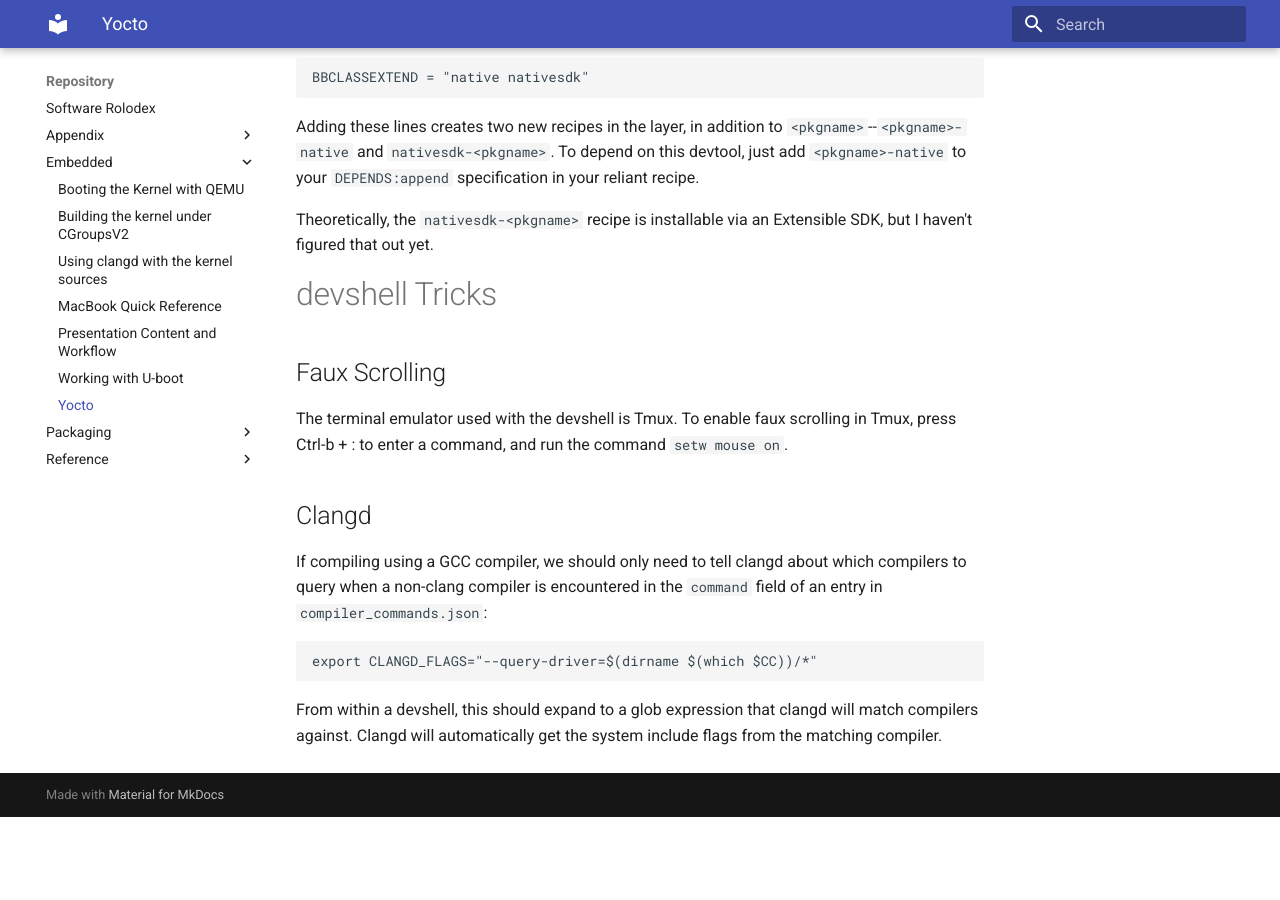
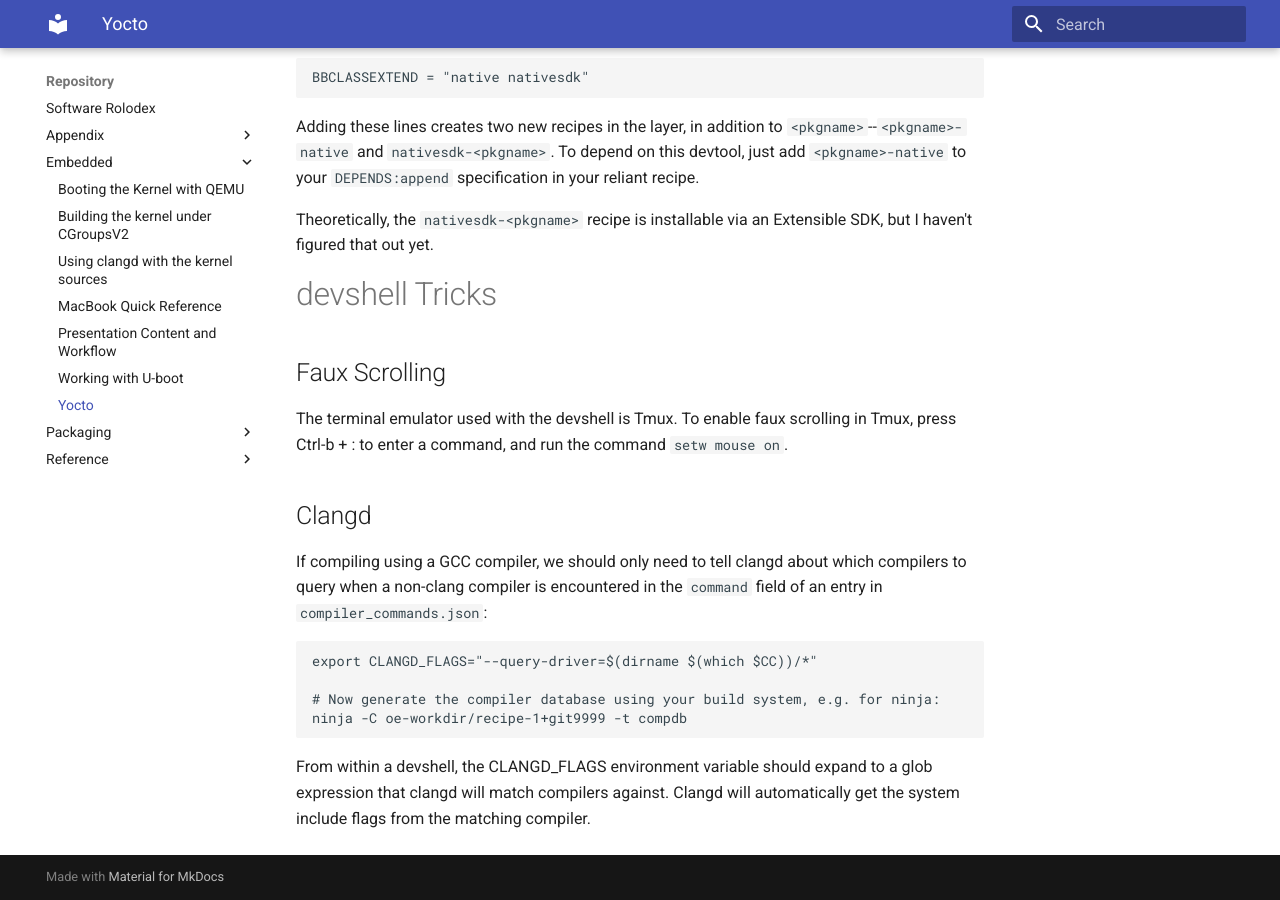
Before and after one commit to AmateurECE/twardyece-repository, an MkDocs documentation site: the page built from docs/Embedded/Yocto.md, in a window 1280 px wide and 900 px high, scrolled down 1363 px. Built offline with MkDocs 1.6.1 and Material for MkDocs 9.7.7, drawn with Linux system fonts in a browser that asks for light colours; before the commit the page ends 2180 px from its top, so only the background shows below that.

Commit message:
Explain how to generate compiler database in devshell

````diff
--- a/docs/Embedded/Yocto.md
+++ b/docs/Embedded/Yocto.md
@@ -90,8 +90,11 @@ which compilers to query when a non-clang compiler is encountered in the
 
 ```
 export CLANGD_FLAGS="--query-driver=$(dirname $(which $CC))/*"
+
+# Now generate the compiler database using your build system, e.g. for ninja:
+ninja -C oe-workdir/recipe-1+git9999 -t compdb
 ```
 
-From within a devshell, this should expand to a glob expression that clangd
-will match compilers against. Clangd will automatically get the system include
-flags from the matching compiler.
+From within a devshell, the CLANGD_FLAGS environment variable should expand to
+a glob expression that clangd will match compilers against. Clangd will
+automatically get the system include flags from the matching compiler.
````
